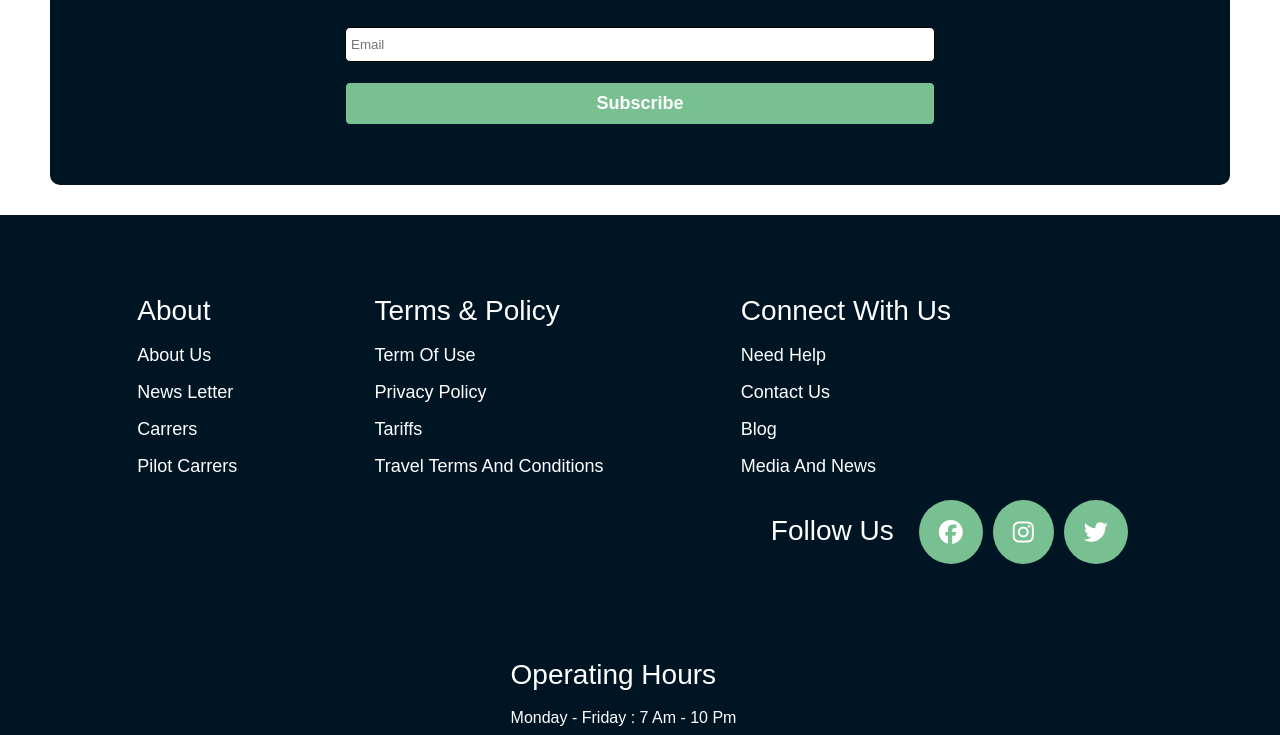
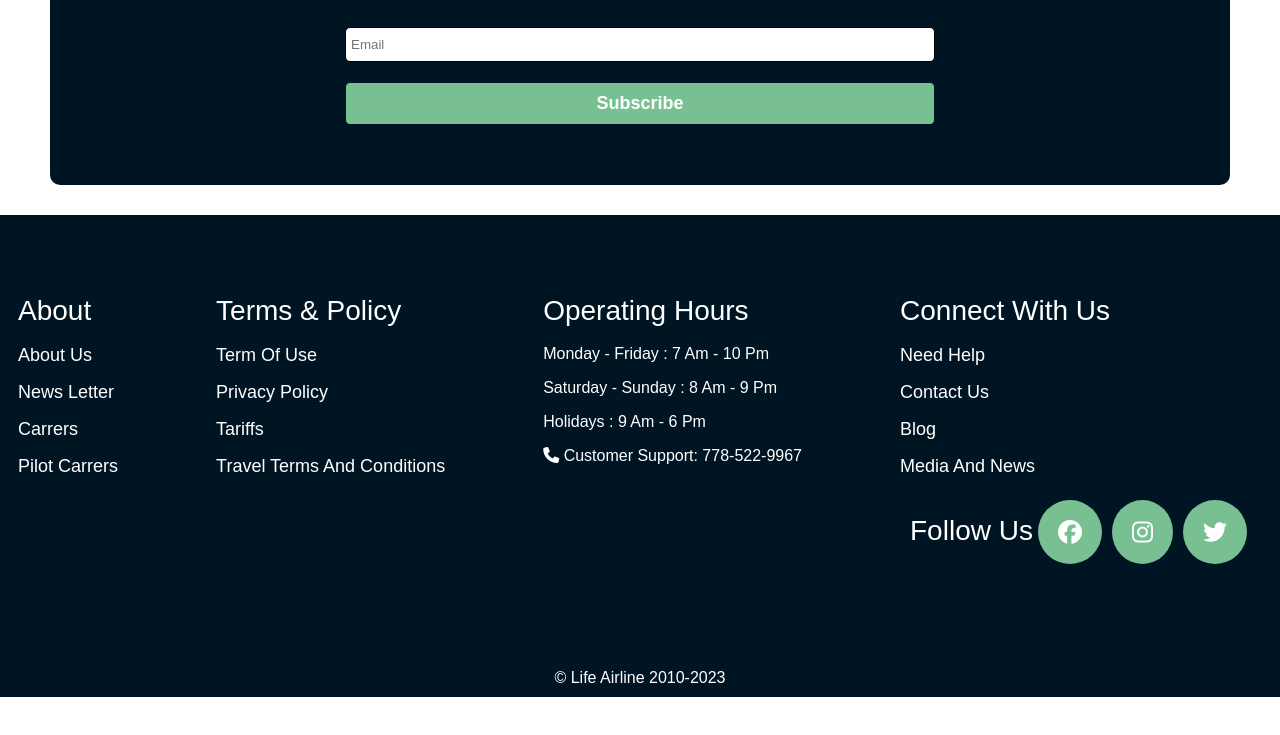
Before and after one commit to MaorOvadya/landingPage, a website: page index.html in a window 1280 px wide. Shown: the part 2065-2800 px from the top of the page. After the commit the page ends 2762 px from the top, so only its background shows below. Drawn offline with Linux system fonts and the light colour scheme.

Commit message:
fix responsive

```diff
--- a/index.html
+++ b/index.html
@@ -73,7 +73,7 @@
                   <input class="input-two" name="return" id="return" type="date">
               </div>
               <div class="date-return-sub">
-                  <label class="label" for="return">return</label>
+                  <label class="label" for="return">guests</label>
                   <select class="input-two">
                     <option value="1">1 guest</option>
                     <option value="2">2 guests</option>
@@ -259,6 +259,17 @@
           </div>
         </div>
 
+        <div class="hours-operating">
+          <p>operating hours</p>
+          <div class="hours-operating-sub">
+            <li>monday - friday : 7 am - 10 pm</li>
+            <li>saturday - sunday : 8 am - 9 pm</li>
+            <li>holidays : 9 am - 6 pm</li>
+            <li><i class="fa-solid fa-phone"></i> customer support: 778-522-9967
+            </li>
+          </div>
+        </div>
+
         <div class="connect">
           <p>connect with us</p>
           <div class="connect-sub">
@@ -276,17 +287,6 @@
             </div>
           </div>
         </div>
-
-        <div class="hours-operating">
-          <p>operating hours</p>
-          <div class="hours-operating-sub">
-            <li>monday - friday : 7 am - 10 pm</li>
-            <li>saturday - sunday : 8 am - 9 pm</li>
-            <li>holidays : 9 am - 6 pm</li>
-            <li><i class="fa-solid fa-phone"></i> customer support: 778-522-9967
-            </li>
-          </div>
-        </div>
       </div>
       <div class="copy-right">
         <p>© Life Airline 2010-2023</p>
--- a/sass/main.scss
+++ b/sass/main.scss
@@ -487,7 +487,7 @@
       height: fit-content;
       text-align: left;
       .footer-container {
-        padding: 80px;
+        padding: 80px 0;
         display: flex;
         flex-wrap: wrap;
         flex-direction: row;
@@ -499,7 +499,6 @@
         .hours-operating {
           display: inherit;
           flex-direction: column;
-
           p {
             color: white;
             font-size: 28px;
@@ -529,7 +528,7 @@
               }
             }
             .social-media {
-              text-align: left;
+              text-align: center;
               font-size: 18px;
               padding: 10px;
               .social-media-sub {
@@ -538,13 +537,12 @@
                 flex-direction: row;
                 flex-wrap: wrap;
                 p {
-                  padding: 20px;
+                  padding: 20px 0;
                 }
               }
               a {
                 display: flex;
                 text-decoration: none;
-
                 margin: 5px;
                 color: white;
                 padding: 20px;
```
Also changed, not shown: css/main.css, 1 other file.
